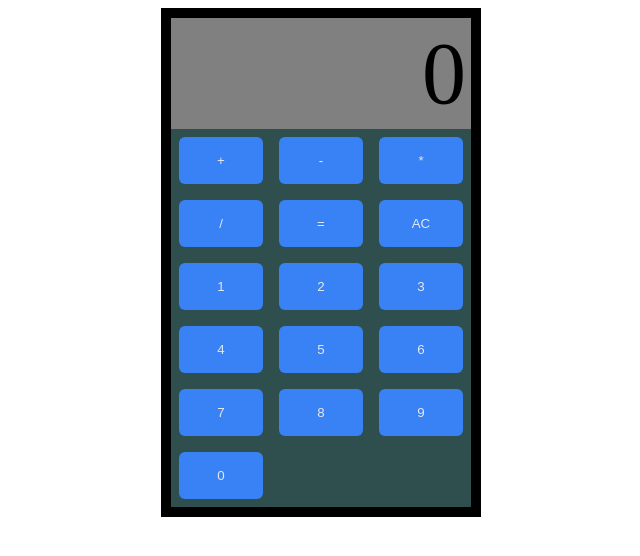
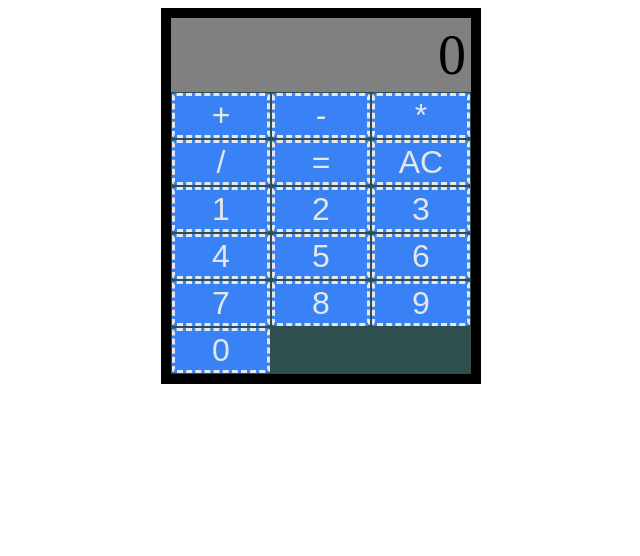
Before and after one commit to peralammikko/git_test, a plain HTML site: page calculator/index.html in a window 1280 px wide. Shown: the whole page, without its empty margins (319-959 px from the left). Drawn offline with Linux system fonts and the light colour scheme.

Commit message:
Fix bug with 6th click

```diff
--- a/calculator/script.js
+++ b/calculator/script.js
@@ -9,6 +9,7 @@ const buttons = document.querySelectorAll('button');
 function updateDisplay() {
     const display = document.getElementById("display");
     display.innerText = displayValue;
+    console.log("Display value: ", displayValue);
     if (displayValue.length > 9) {
         display.innerText = displayValue.substring(0,9);
     }
@@ -65,7 +66,12 @@ function inputOperator(operator) {
         firstNum = displayValue;
         result = null;
     } else if (firstOp != null && secondOp != null) {
-
+        secondNum = displayValue;
+        result = operate(Number(firstNum), Number(secondNum), secondOp);
+        secondOp = operator;
+        displayValue = result;
+        firstNum = displayValue;
+        result = null;
     } else {
         firstOp = operator;
         firstNum = displayValue;
--- a/calculator/style.css
+++ b/calculator/style.css
@@ -1,10 +1,11 @@
 button {
     background-color: #3882f6;
     color: #E5E7EB;
-    border-radius: 6px;
-    border-style: none;
-    padding: 16px;
-    margin: 8px;
+    border-radius: 5%;
+    border: none;
+    margin: 1px;
+    font-size: 2em;
+    border-style: dashed;
 }
 
 #calculator {
@@ -29,6 +30,6 @@ button {
     justify-content: space-around;
     align-items: flex-end;
     padding: 5px;
-    font-size: 5.5em;
+    font-size: 3.5em;
     background-color: gray;
 }
```
